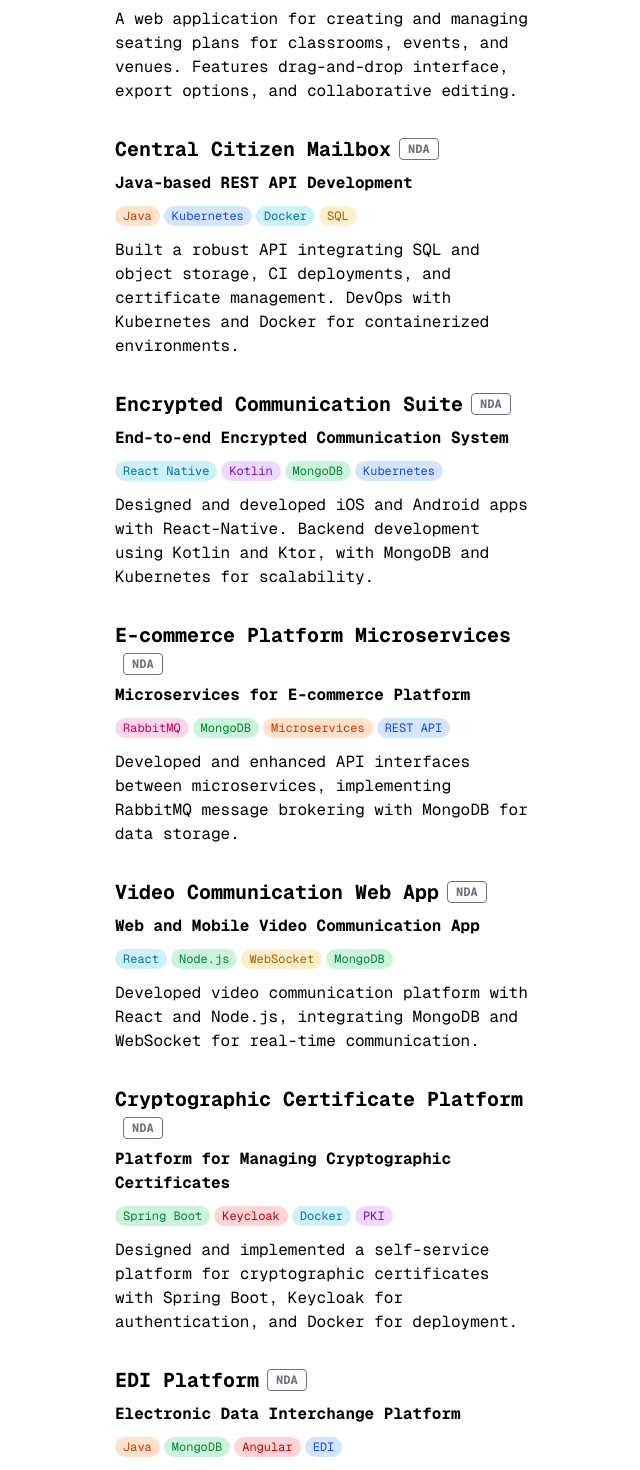
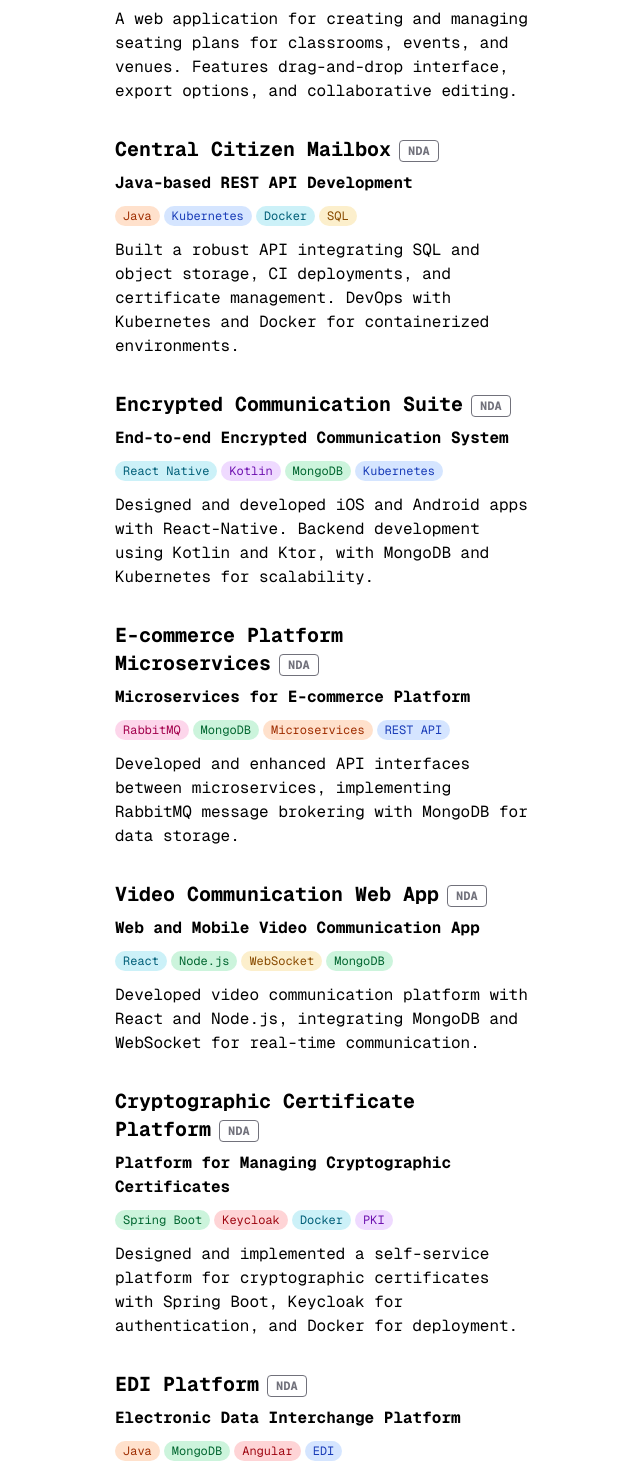
Before and after one commit to frhd/quantyc.com, a Next.js app: page /projects in a window 1280 px wide. Shown: the part 320-1790 px from the top of the page, without its empty margins (173-813 px from the left). Built offline with nearby package versions, Linux system fonts and the light colour scheme.

Commit message:
lighthouse

```diff
--- a/app/projects/page.tsx
+++ b/app/projects/page.tsx
@@ -28,10 +28,10 @@ export default function ProjectsPage() {
           <strong>Seating Plan Management Tool</strong>
         </p>
         <div className="mb-2">
-          <Tag color="bg-blue-500/20 text-blue-700">Next.js</Tag>
-          <Tag color="bg-cyan-500/20 text-cyan-700">TypeScript</Tag>
-          <Tag color="bg-green-500/20 text-green-700">PostgreSQL</Tag>
-          <Tag color="bg-purple-500/20 text-purple-700">Vercel</Tag>
+          <Tag color="bg-blue-500/20 text-blue-800">Next.js</Tag>
+          <Tag color="bg-cyan-500/20 text-cyan-800">TypeScript</Tag>
+          <Tag color="bg-green-500/20 text-green-800">PostgreSQL</Tag>
+          <Tag color="bg-purple-500/20 text-purple-800">Vercel</Tag>
         </div>
         <p>
           A web application for creating and managing seating plans for classrooms, events, and venues. Features drag-and-drop interface, export options, and collaborative editing.
@@ -40,17 +40,17 @@ export default function ProjectsPage() {
 
       {/* Project 1 */}
       <div className="mb-8">
-        <h2 className="text-xl font-bold mb-2 flex items-center flex-wrap gap-y-1">
+        <h2 className="text-xl font-bold mb-2">
           <span>Central Citizen Mailbox</span><NDABadge />
         </h2>
         <p className="mb-2">
           <strong>Java-based REST API Development</strong>
         </p>
         <div className="mb-2">
-          <Tag color="bg-orange-500/20 text-orange-700">Java</Tag>
-          <Tag color="bg-blue-500/20 text-blue-700">Kubernetes</Tag>
-          <Tag color="bg-cyan-500/20 text-cyan-700">Docker</Tag>
-          <Tag color="bg-yellow-500/20 text-yellow-700">SQL</Tag>
+          <Tag color="bg-orange-500/20 text-orange-800">Java</Tag>
+          <Tag color="bg-blue-500/20 text-blue-800">Kubernetes</Tag>
+          <Tag color="bg-cyan-500/20 text-cyan-800">Docker</Tag>
+          <Tag color="bg-yellow-500/20 text-yellow-800">SQL</Tag>
         </div>
         <p>
           Built a robust API integrating SQL and object storage, CI deployments, and certificate management. DevOps with Kubernetes and Docker for containerized environments.
@@ -59,17 +59,17 @@ export default function ProjectsPage() {
 
       {/* Project 2 */}
       <div className="mb-8">
-        <h2 className="text-xl font-bold mb-2 flex items-center flex-wrap gap-y-1">
+        <h2 className="text-xl font-bold mb-2">
           <span>Encrypted Communication Suite</span><NDABadge />
         </h2>
         <p className="mb-2">
           <strong>End-to-end Encrypted Communication System</strong>
         </p>
         <div className="mb-2">
-          <Tag color="bg-cyan-500/20 text-cyan-700">React Native</Tag>
-          <Tag color="bg-purple-500/20 text-purple-700">Kotlin</Tag>
-          <Tag color="bg-green-500/20 text-green-700">MongoDB</Tag>
-          <Tag color="bg-blue-500/20 text-blue-700">Kubernetes</Tag>
+          <Tag color="bg-cyan-500/20 text-cyan-800">React Native</Tag>
+          <Tag color="bg-purple-500/20 text-purple-800">Kotlin</Tag>
+          <Tag color="bg-green-500/20 text-green-800">MongoDB</Tag>
+          <Tag color="bg-blue-500/20 text-blue-800">Kubernetes</Tag>
         </div>
         <p>
           Designed and developed iOS and Android apps with React-Native. Backend development using Kotlin and Ktor, with MongoDB and Kubernetes for scalability.
@@ -78,17 +78,17 @@ export default function ProjectsPage() {
 
       {/* Project 3 */}
       <div className="mb-8">
-        <h2 className="text-xl font-bold mb-2 flex items-center flex-wrap gap-y-1">
+        <h2 className="text-xl font-bold mb-2">
           <span>E-commerce Platform Microservices</span><NDABadge />
         </h2>
         <p className="mb-2">
           <strong>Microservices for E-commerce Platform</strong>
         </p>
         <div className="mb-2">
-          <Tag color="bg-pink-500/20 text-pink-700">RabbitMQ</Tag>
-          <Tag color="bg-green-500/20 text-green-700">MongoDB</Tag>
-          <Tag color="bg-orange-500/20 text-orange-700">Microservices</Tag>
-          <Tag color="bg-blue-500/20 text-blue-700">REST API</Tag>
+          <Tag color="bg-pink-500/20 text-pink-800">RabbitMQ</Tag>
+          <Tag color="bg-green-500/20 text-green-800">MongoDB</Tag>
+          <Tag color="bg-orange-500/20 text-orange-800">Microservices</Tag>
+          <Tag color="bg-blue-500/20 text-blue-800">REST API</Tag>
         </div>
         <p>
           Developed and enhanced API interfaces between microservices, implementing RabbitMQ message brokering with MongoDB for data storage.
@@ -97,17 +97,17 @@ export default function ProjectsPage() {
 
       {/* Project 4 */}
       <div className="mb-8">
-        <h2 className="text-xl font-bold mb-2 flex items-center flex-wrap gap-y-1">
+        <h2 className="text-xl font-bold mb-2">
           <span>Video Communication Web App</span><NDABadge />
         </h2>
         <p className="mb-2">
           <strong>Web and Mobile Video Communication App</strong>
         </p>
         <div className="mb-2">
-          <Tag color="bg-cyan-500/20 text-cyan-700">React</Tag>
-          <Tag color="bg-green-500/20 text-green-700">Node.js</Tag>
-          <Tag color="bg-yellow-500/20 text-yellow-700">WebSocket</Tag>
-          <Tag color="bg-green-500/20 text-green-700">MongoDB</Tag>
+          <Tag color="bg-cyan-500/20 text-cyan-800">React</Tag>
+          <Tag color="bg-green-500/20 text-green-800">Node.js</Tag>
+          <Tag color="bg-yellow-500/20 text-yellow-800">WebSocket</Tag>
+          <Tag color="bg-green-500/20 text-green-800">MongoDB</Tag>
         </div>
         <p>
           Developed video communication platform with React and Node.js, integrating MongoDB and WebSocket for real-time communication.
@@ -116,17 +116,17 @@ export default function ProjectsPage() {
 
       {/* Project 5 */}
       <div className="mb-8">
-        <h2 className="text-xl font-bold mb-2 flex items-center flex-wrap gap-y-1">
+        <h2 className="text-xl font-bold mb-2">
           <span>Cryptographic Certificate Platform</span><NDABadge />
         </h2>
         <p className="mb-2">
           <strong>Platform for Managing Cryptographic Certificates</strong>
         </p>
         <div className="mb-2">
-          <Tag color="bg-green-500/20 text-green-700">Spring Boot</Tag>
-          <Tag color="bg-red-500/20 text-red-700">Keycloak</Tag>
-          <Tag color="bg-cyan-500/20 text-cyan-700">Docker</Tag>
-          <Tag color="bg-purple-500/20 text-purple-700">PKI</Tag>
+          <Tag color="bg-green-500/20 text-green-800">Spring Boot</Tag>
+          <Tag color="bg-red-500/20 text-red-800">Keycloak</Tag>
+          <Tag color="bg-cyan-500/20 text-cyan-800">Docker</Tag>
+          <Tag color="bg-purple-500/20 text-purple-800">PKI</Tag>
         </div>
         <p>
           Designed and implemented a self-service platform for cryptographic certificates with Spring Boot, Keycloak for authentication, and Docker for deployment.
@@ -135,17 +135,17 @@ export default function ProjectsPage() {
 
       {/* Project 6 */}
       <div className="mb-8">
-        <h2 className="text-xl font-bold mb-2 flex items-center flex-wrap gap-y-1">
+        <h2 className="text-xl font-bold mb-2">
           <span>EDI Platform</span><NDABadge />
         </h2>
         <p className="mb-2">
           <strong>Electronic Data Interchange Platform</strong>
         </p>
         <div className="mb-2">
-          <Tag color="bg-orange-500/20 text-orange-700">Java</Tag>
-          <Tag color="bg-green-500/20 text-green-700">MongoDB</Tag>
-          <Tag color="bg-red-500/20 text-red-700">Angular</Tag>
-          <Tag color="bg-blue-500/20 text-blue-700">EDI</Tag>
+          <Tag color="bg-orange-500/20 text-orange-800">Java</Tag>
+          <Tag color="bg-green-500/20 text-green-800">MongoDB</Tag>
+          <Tag color="bg-red-500/20 text-red-800">Angular</Tag>
+          <Tag color="bg-blue-500/20 text-blue-800">EDI</Tag>
         </div>
         <p>
           Developed a web-based platform for exchanging business documents, utilizing Java, MongoDB, and Angular. Managed build, deployment, and release cycles.
```
